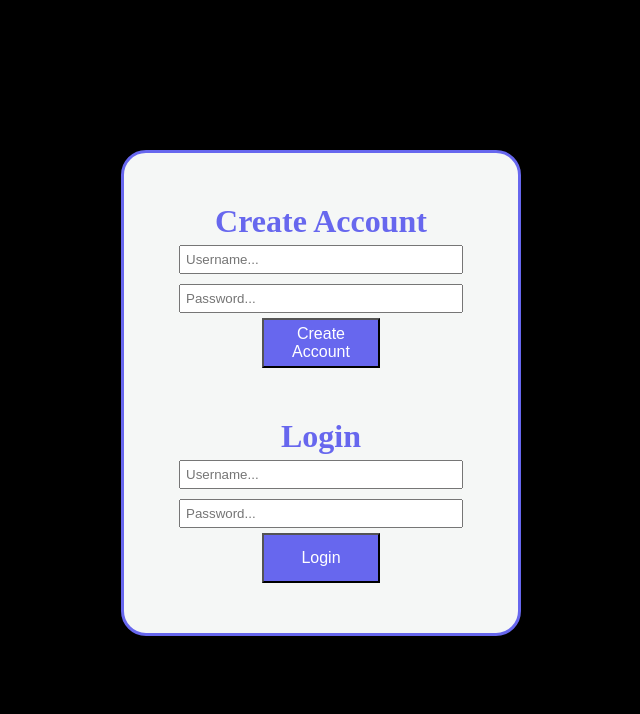
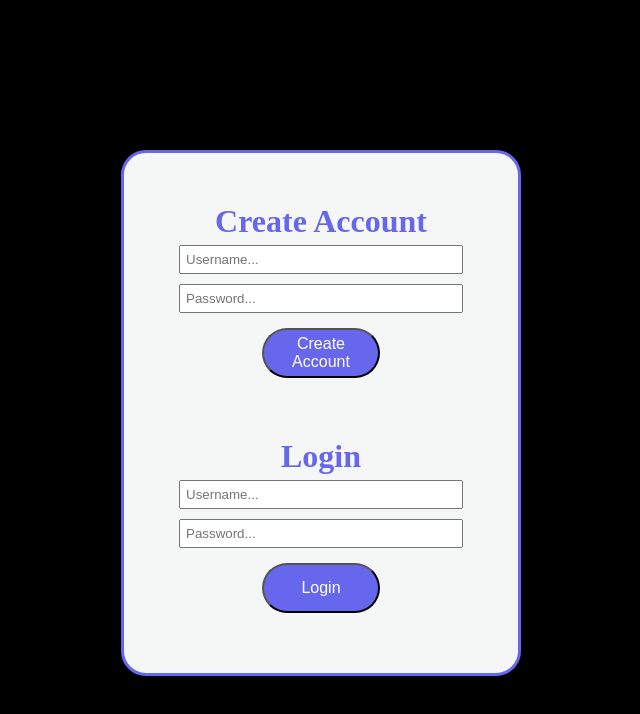
Before and after one commit to 4nth0ny1/project-bug-tracker-client, a React (Create React App) app: page / in a window 1280 px wide. Shown: the top 714 px of the page, without its empty margins (319-959 px from the left). Built offline with nearby package versions, Linux system fonts and the light colour scheme.

Commit message:
add styles and reset field handle submit function but has bugs

```diff
--- a/src/App.css
+++ b/src/App.css
@@ -43,8 +43,9 @@
 
 button {
   width: 40%;
+  margin: 10px auto;
   height: 50px;
-  margin: 0 auto;
+  border-radius: 25px;
   background: rgb(103, 103, 238);
   color: white;
   font-size: 16px;
--- a/src/App.js
+++ b/src/App.js
@@ -36,22 +36,30 @@ function App() {
     });
   };
 
+  const handleSubmit = (e) => {
+    e.preventDefault()
+    setUsernameValue('')
+    setPasswordValue('')
+    setPassword('')
+    setUsername('')
+  }
+
   // returning the table jsx code
   return (
     <div className="App">
       <div className="login-container">
-        <div className="create-account">
+        <form onSubmit={handleSubmit} className="create-account">
           <h1>Create Account</h1>
           <input type="text" className="input" placeholder="Username..." onChange={(e) => {setUsernameValue(e.target.value)}}/>
-          <input type="text" className="input" placeholder="Password..." onChange={(e) => {setPasswordValue(e.target.value)}}/>
+          <input type="password" className="input" placeholder="Password..." onChange={(e) => {setPasswordValue(e.target.value)}}/>
           <button onClick={register}>Create Account</button>
-        </div>
-        <div className="login">
+        </form>
+        <form onSubmit={handleSubmit} className="login">
           <h1>Login</h1>
           <input type="text" className="input" placeholder="Username..." onChange={(e) => {setUsername(e.target.value)}}/>
           <input type="text" className="input" placeholder="Password..." onChange={(e) => {setPassword(e.target.value)}}/>
           <button onClick={login}>Login</button>
-        </div>
+        </form>
         <h1>{loginStatus}</h1>
       </div>
     </div>
```
